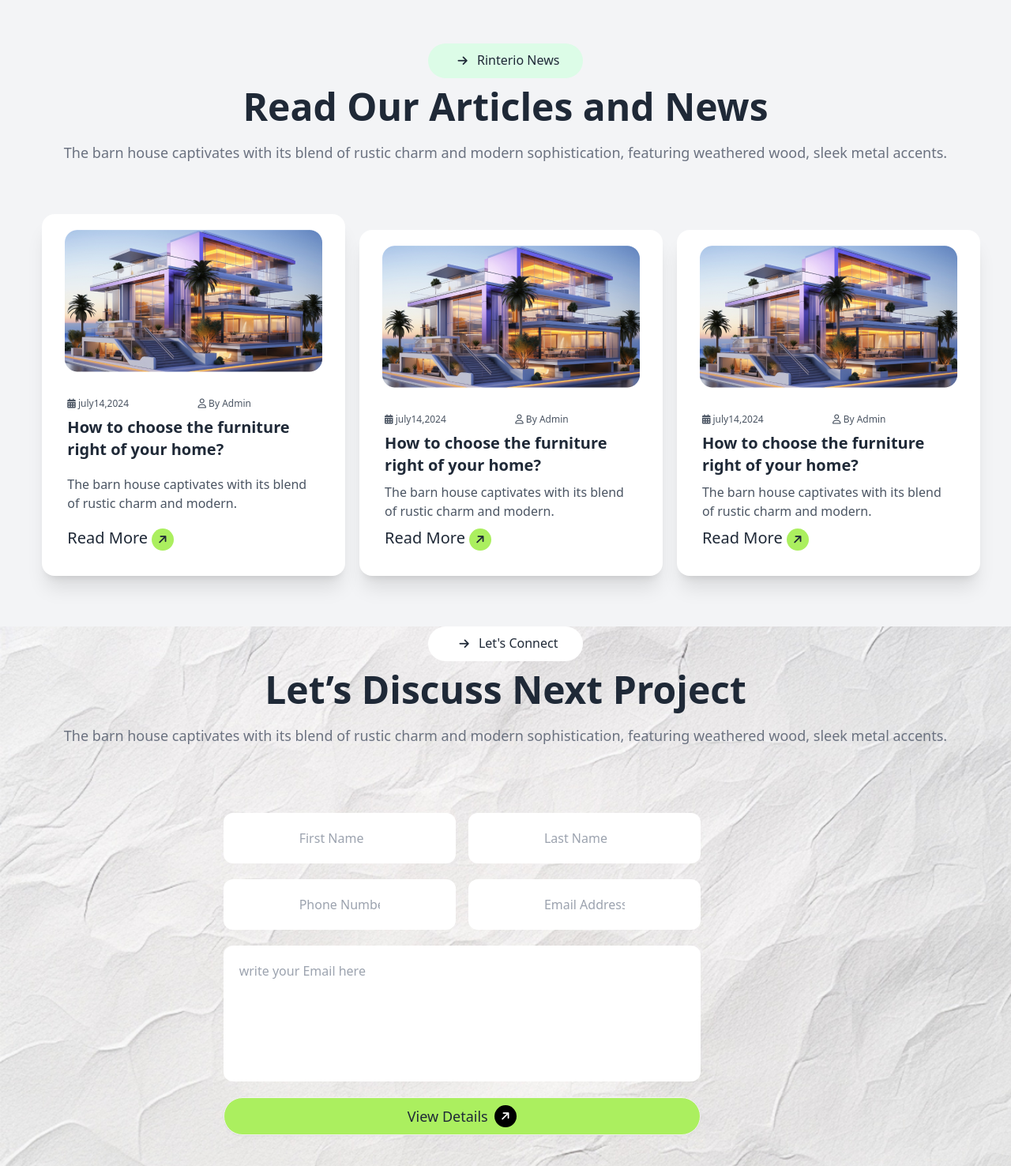
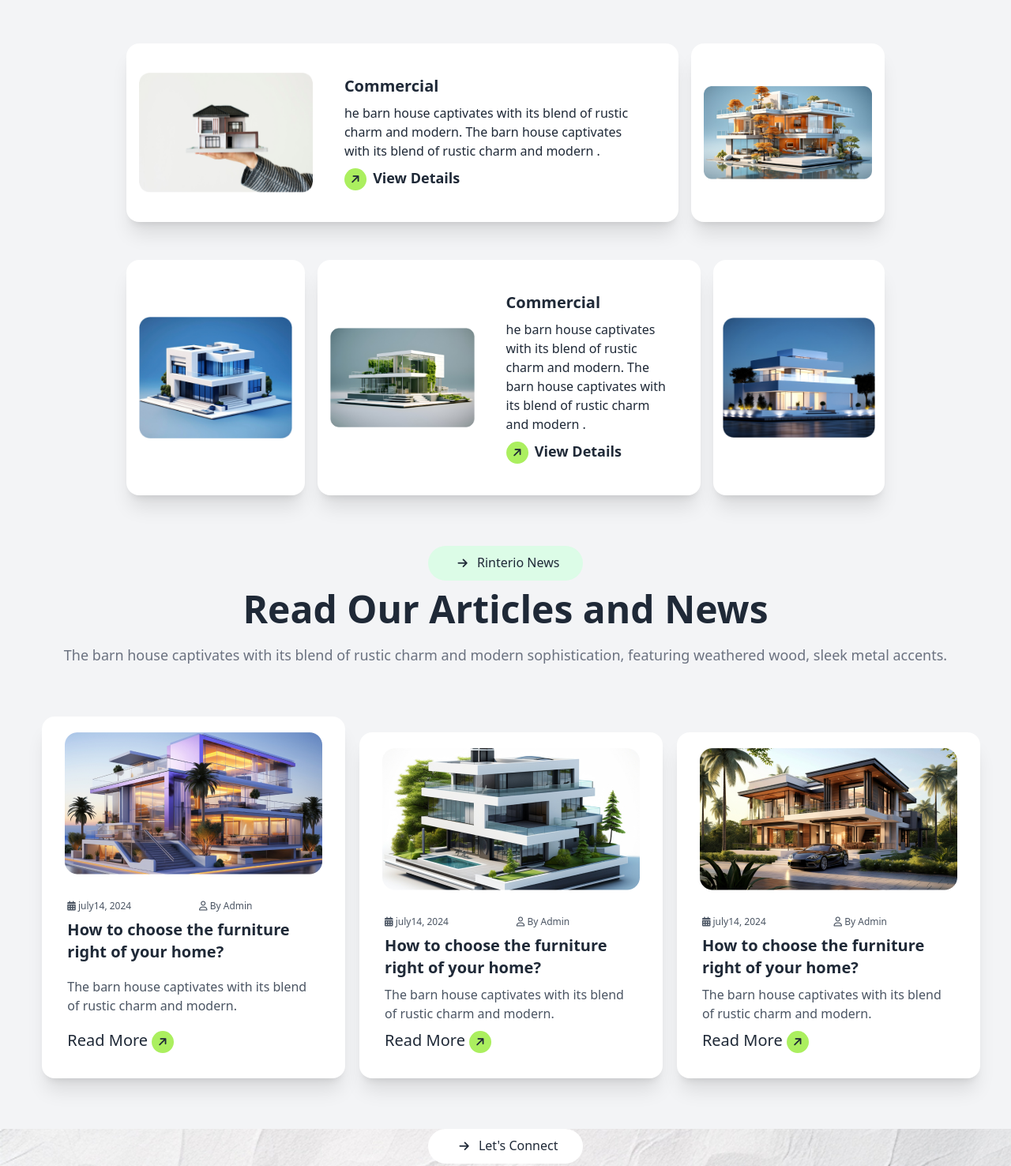
Before and after one commit to ALIASHRAFCHOWDHURY/Third-phase, a plain HTML site: page index.html in a window 1280 px wide. Shown: the part 3400-4876 px from the top of the page at 79% size. Drawn offline with nearby package versions, Linux system fonts and the light colour scheme.

Commit message:
challenge part complete

```diff
--- a/index.html
+++ b/index.html
@@ -215,6 +215,55 @@
                                         </div>
                                 </div>
                </section>
+               <section class="md:w-9/12 mx-auto my-16 ">
+                        <div class="flex md:flex-row flex-col gap-4 mb-12">
+                                <div class="card mx-16 md:mx-0 lg:card-side bg-base-100 shadow-xl p-2">
+                                        <figure>
+                                          <img class="p-2" src="images/img1.png"
+                                            alt="Album" />
+                                        </figure>
+                                        <div class="card-body md:w-3/4">
+                                          <h2 class="card-title">Commercial</h2>
+                                          <p>he barn house captivates with its blend of rustic charm and modern. The barn house captivates with its blend of rustic charm and modern .</p>
+                                          <a class=" text-lg font-bold"> <i class="fa-solid fa-arrow-right text-sm -rotate-45 bg-btn-color px-2 py-1 rounded-full me-2"></i>View Details</a>
+                                        </div>
+                                </div>
+                                <div class="card mx-16 md:mx-0 md:w-2/4 bg-base-100 shadow-xl p-2 flex justify-center items-center">
+                                        <figure>
+                                          <img class="p-2" src="images/img2.png"
+                                            alt="Album" />
+                                        </figure>
+
+                                </div>
+                        </div>
+                        <div class="flex md:flex-row flex-col gap-4">
+                                <div class="card mx-16 md:mx-0  bg-base-100 shadow-xl p-2 flex justify-center items-center">
+                                        <figure>
+                                          <img class="p-2" src="images/img3.png"
+                                            alt="Album" />
+                                        </figure>
+
+                                </div>
+                                <div class="card mx-16 md:w-7/12 md:mx-0 lg:card-side bg-base-100 shadow-xl p-2">
+                                        <figure>
+                                          <img class="p-2" src="images/img4.png"
+                                            alt="Album" />
+                                        </figure>
+                                        <div class="card-body md:w-3/4">
+                                          <h2 class="card-title">Commercial</h2>
+                                          <p>he barn house captivates with its blend of rustic charm and modern. The barn house captivates with its blend of rustic charm and modern .</p>
+                                          <a class=" text-lg font-bold"> <i class="fa-solid fa-arrow-right text-sm -rotate-45 bg-btn-color px-2 py-1 rounded-full me-2"></i>View Details</a>
+                                        </div>
+                                </div>
+                                <div class="card mx-16 md:mx-0 bg-base-100 shadow-xl  flex justify-center items-center">
+                                        <figure>
+                                          <img class="md:p-3 p-2" src="images/img5.png"
+                                            alt="Album" />
+                                        </figure>
+
+                                </div>
+                        </div>
+               </section>
                <section class="md:w-11/12 mx-auto my-16">
                         <div class="text-center">
                                 <p class="p-2 bg-green-100 w-6/12 md:w-2/12 rounded-3xl mx-auto my-3"> <i class="fa-solid fa-arrow-right text-sm   px-2 py-1 rounded-full"></i> Rinterio News</p>
@@ -224,13 +273,27 @@
                 </section>
                 <section class="md:w-11/12 mx-auto my-16 flex justify-center items-center ">
                         <div class="grid md:grid-cols-3 grid-cols-1 md:gap-8 space-y-5">
-                                <div class="card bg-base-100 w-96   shadow-xl">
+                                <div class="card bg-base-100 w-96  shadow-xl">
                                         <figure>
                                           <img class="pt-5" src="images/article1.png" alt="Shoes" />
                                         </figure>
                                         <div class="card-body">
                                           <div class="flex justify-start">
-                                                <p class="text-xs text-gray-600"><i class="fa-solid fa-calendar-days"></i> july14,2024</p>
+                                                <p class="text-xs text-gray-600"><i class="fa-solid fa-calendar-days"></i> july14, 2024</p>
+                                                <p class="text-xs text-gray-600"><i class="fa-regular fa-user"></i> By Admin</p>
+                                          </div>
+                                          <p class="text-xl font-bold">How to choose the furniture right  of your home?</p>
+                                          <p class="text-gray-600 font-medium">The barn house captivates with its blend of rustic charm and modern. </p>
+                                          <a class="text-xl font-medium" href="">Read More  <i class="fa-solid fa-arrow-right text-sm -rotate-45 bg-btn-color px-2 py-1 rounded-full"></i></a>
+                                        </div>
+                                </div>
+                                <div class="card bg-base-100 w-96  shadow-xl">
+                                        <figure>
+                                          <img class="pt-5" src="images/article2.png" alt="Shoes" />
+                                        </figure>
+                                        <div class="card-body ">
+                                          <div class="flex justify-start">
+                                                <p class="text-xs text-gray-600"><i class="fa-solid fa-calendar-days"></i> july14, 2024</p>
                                                 <p class="text-xs text-gray-600"><i class="fa-regular fa-user"></i> By Admin</p>
                                           </div>
                                           <p class="text-xl font-bold">How to choose the furniture right  of your home?</p>
@@ -240,11 +303,11 @@
                                 </div>
                                 <div class="card bg-base-100 w-96   shadow-xl">
                                         <figure>
-                                          <img class="pt-5" src="images/article1.png" alt="Shoes" />
+                                          <img class="pt-5" src="images/article3.png" alt="Shoes" />
                                         </figure>
                                         <div class="card-body">
                                           <div class="flex justify-start">
-                                                <p class="text-xs text-gray-600"><i class="fa-solid fa-calendar-days"></i> july14,2024</p>
+                                                <p class="text-xs text-gray-600"><i class="fa-solid fa-calendar-days"></i> july14, 2024</p>
                                                 <p class="text-xs text-gray-600"><i class="fa-regular fa-user"></i> By Admin</p>
                                           </div>
                                           <p class="text-xl font-bold">How to choose the furniture right  of your home?</p>
@@ -252,45 +315,32 @@
                                           <a class="text-xl font-medium" href="">Read More  <i class="fa-solid fa-arrow-right text-sm -rotate-45 bg-btn-color px-2 py-1 rounded-full"></i></a>
                                         </div>
                                 </div>
-                                <div class="card bg-base-100 w-96   shadow-xl">
-                                        <figure>
-                                          <img class="pt-5" src="images/article1.png" alt="Shoes" />
-                                        </figure>
-                                        <div class="card-body">
-                                          <div class="flex justify-start">
-                                                <p class="text-xs text-gray-600"><i class="fa-solid fa-calendar-days"></i> july14,2024</p>
-                                                <p class="text-xs text-gray-600"><i class="fa-regular fa-user"></i> By Admin</p>
-                                          </div>
-                                          <p class="text-xl font-bold">How to choose the furniture right  of your home?</p>
-                                          <p class="text-gray-600 font-medium">The barn house captivates with its blend of rustic charm and modern. </p>
-                                          <a class="text-xl font-medium" href="">Read More  <i class="fa-solid fa-arrow-right text-sm -rotate-45 bg-btn-color px-2 py-1 rounded-full"></i></a>
-                                        </div>
-                                </div>
+
                         </div>
                 </section>
-                <div class="h-[90vh] bg-banner bg-cover bg-center bg-no-repeat ">
-                        <section class="md:w-11/12 mx-auto my-16">
+                <div class="h-[105vh] bg-banner bg-cover bg-center bg-no-repeat  ">
+                        <section class="md:w-11/12 mx-auto my-3">
                                 <div class="text-center">
-                                        <p class="p-2 bg-white w-6/12 md:w-2/12 rounded-3xl mx-auto my-3"> <i class="fa-solid fa-arrow-right text-sm   px-2 py-1 rounded-full"></i> Let's Connect</p>
+                                        <p class="p-2 bg-white w-6/12 md:w-2/12 rounded-3xl mx-auto my-2"> <i class="fa-solid fa-arrow-right text-sm   px-2 py-1 rounded-full"></i> Let's Connect</p>
                                         <h1 class="text-3xl md:text-5xl text-bold font-bold">Let’s Discuss Next Project</h1>
-                                        <p class="text-lg font-medium text-gray-500 md:mt-5">The barn house captivates with its blend of rustic charm and modern sophistication, featuring weathered wood, sleek metal accents.</p>
+                                        <p class="text-lg font-medium text-gray-500 md:mt-5">The barn house captivates with its blend of rustic charm and modern sophistication, featuring weathered wood, <br> sleek metal accents.</p>
                                 </div>
                         </section>
-                        <section class="md:w-10/12 mx-auto my-16  md:px-20 p-5 ">
+                        <section class="md:w-10/12 mx-auto my-5  md:px-20 p-5 ">
                                <div>
-                                <div class="w-8/12  flex justify-center ms-16 md:ms-24">
+                                <div class="w-8/12  flex justify-center ms-16 md:ms-40">
                                         <form  action="" class="grid grid-cols-1 md:grid-cols-2 gap-4 ">
                                                 <input class="p-5 md:px-24 pe-20 rounded-xl" type="text" placeholder="First Name">
                                                 <input class="p-5 md:px-24 pe-20 rounded-xl" type="text" placeholder="Last Name">
                                         </form>
                                 </div>
-                                <div class="w-8/12  flex justify-center ms-16 md:ms-24 my-5">
+                                <div class="w-8/12  flex justify-center ms-16 md:ms-40 my-2">
                                         <form  action="" class="grid grid-cols-1 md:grid-cols-2 gap-4 ">
                                                 <input class="p-5 md:px-24 pe-20 rounded-xl" type="text" placeholder="Phone Number">
                                                 <input class="p-5 md:px-24 pe-20 rounded-xl" type="text" placeholder="Email Address">
                                         </form>
                                 </div>
-                                <div class="w-8/12  ms-16 md:ms-24 my-5">
+                                <div class="w-8/12  ms-16 md:ms-40 my-2">
                                         <form  action="">
                                                 <input class="w-full pb-32 p-5 rounded-xl" type="text" placeholder="write your Email here">
 
@@ -304,7 +354,7 @@
 
         </main>
 
-        <footer class="bg-black md:p-10 p-2 mt-10">
+        <footer class="bg-black md:p-10 p-2 ">
                 <div class="text-white text-center w-8/12   mx-auto space-y-5 md:p-10 p-2">
                         <a class=" text-2xl font-bold"> <i class="fa-solid fa-arrow-right text-sm -rotate-45 bg-btn-color px-2 py-1 rounded-full me-2"></i>Rinterio</a>
                         <p class="text-sm">The barn house captivates with its blend of rustic charm and modern sophistication,<br> featuring weathered wood, sleek metal accents.</p>
```
